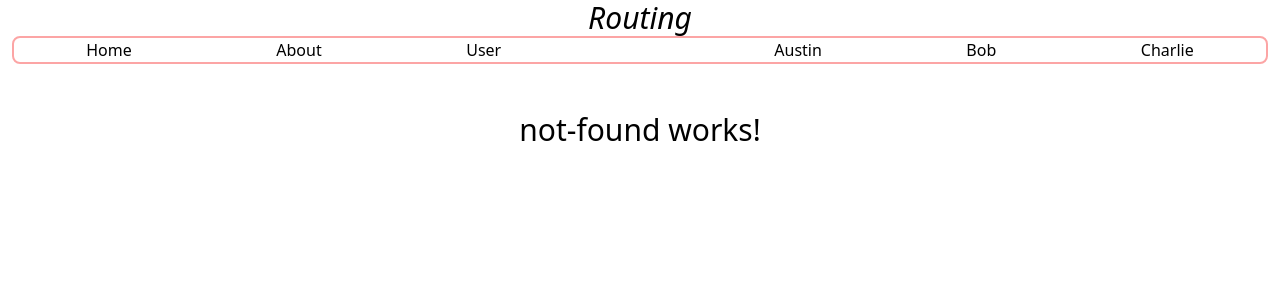
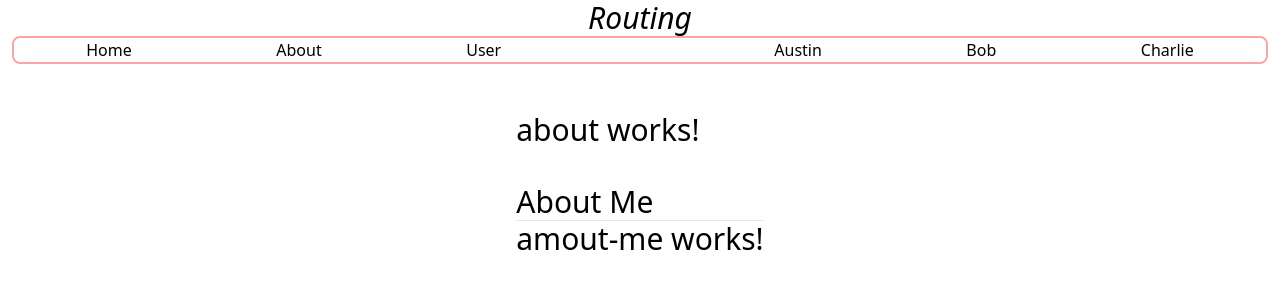
Before and after one commit to shintu0/angular-exc, an Angular app: page /about/about-me in a window 1280 px wide. Shown: the top 300 px of the page. Built offline with nearby package versions, Linux system fonts and the light colour scheme.

Commit message:
child routing

```diff
--- a/src/app/about/about.component.html
+++ b/src/app/about/about.component.html
@@ -1 +1,10 @@
 <p>about works!</p>
+
+<br/>
+
+<a routerLink="about-me" >About Me</a>
+
+<hr/>
+<router-outlet>
+
+</router-outlet>
--- /dev/null
+++ b/src/app/about/amout-me/amout-me.component.html
@@ -0,0 +1 @@
+<p>amout-me works!</p>
--- a/src/app/app-routing.module.ts
+++ b/src/app/app-routing.module.ts
@@ -4,6 +4,7 @@ import { HomeComponent } from './home/home.component';
 import { AboutComponent } from './about/about.component';
 import { UserComponent } from './user/user.component';
 import { NotFoundComponent } from './not-found/not-found.component';
+import { AmoutMeComponent } from './about/amout-me/amout-me.component';
 
 const routes: Routes = [
   {
@@ -12,7 +13,10 @@ const routes: Routes = [
   },
   {
     path:"about",
-    component:AboutComponent
+    component:AboutComponent,
+    children:[
+      {path:"about-me",component:AmoutMeComponent}
+    ]
   },
   {
     path:"user/:id",
--- a/src/app/app.module.ts
+++ b/src/app/app.module.ts
@@ -14,6 +14,7 @@ import { HomeComponent } from './home/home.component';
 import { AboutComponent } from './about/about.component';
 import { UserComponent } from './user/user.component';
 import { NotFoundComponent } from './not-found/not-found.component';
+import { AmoutMeComponent } from './about/amout-me/amout-me.component';
 // import { UserListComponent } from './listing/user-list/user-list.component';
 // import { StudentListComponent } from './listing/student-list/student-list.component';
 
@@ -29,6 +30,7 @@ import { NotFoundComponent } from './not-found/not-found.component';
     AboutComponent,
     UserComponent,
     NotFoundComponent,
+    AmoutMeComponent,
     // UserListComponent,
     // StudentListComponent
   ],
```
Also changed, not shown: src/app/about/amout-me/amout-me.component.ts (added, +10 -0 lines), src/app/about/amout-me/amout-me.component.css (added), 1 other file (tests, documents, lock files or other folders).
